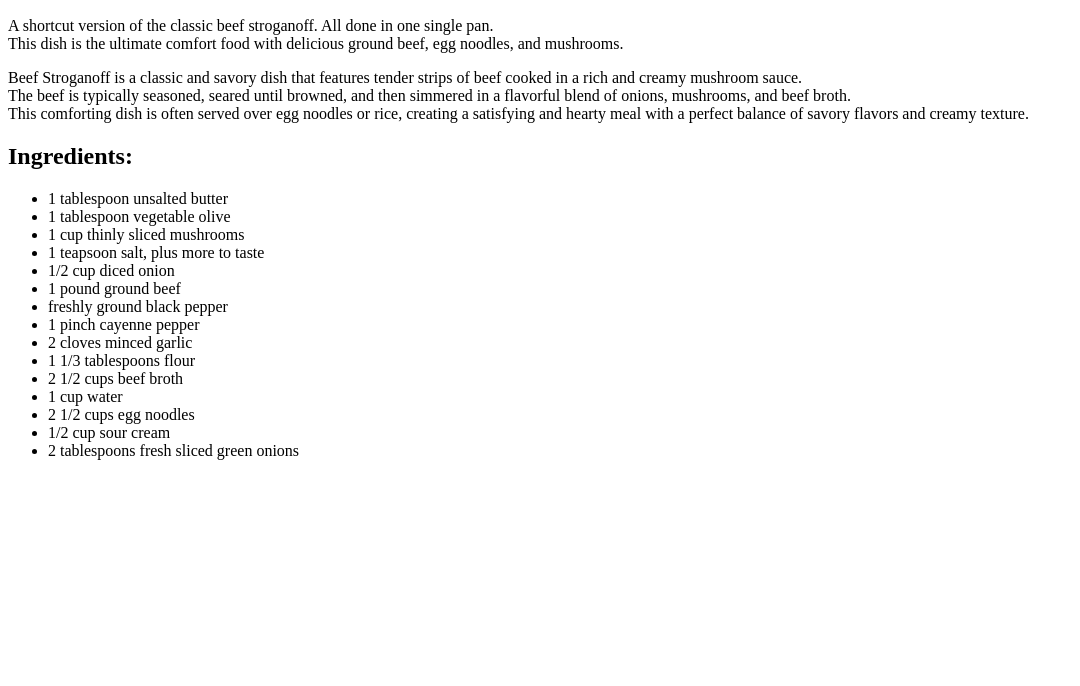
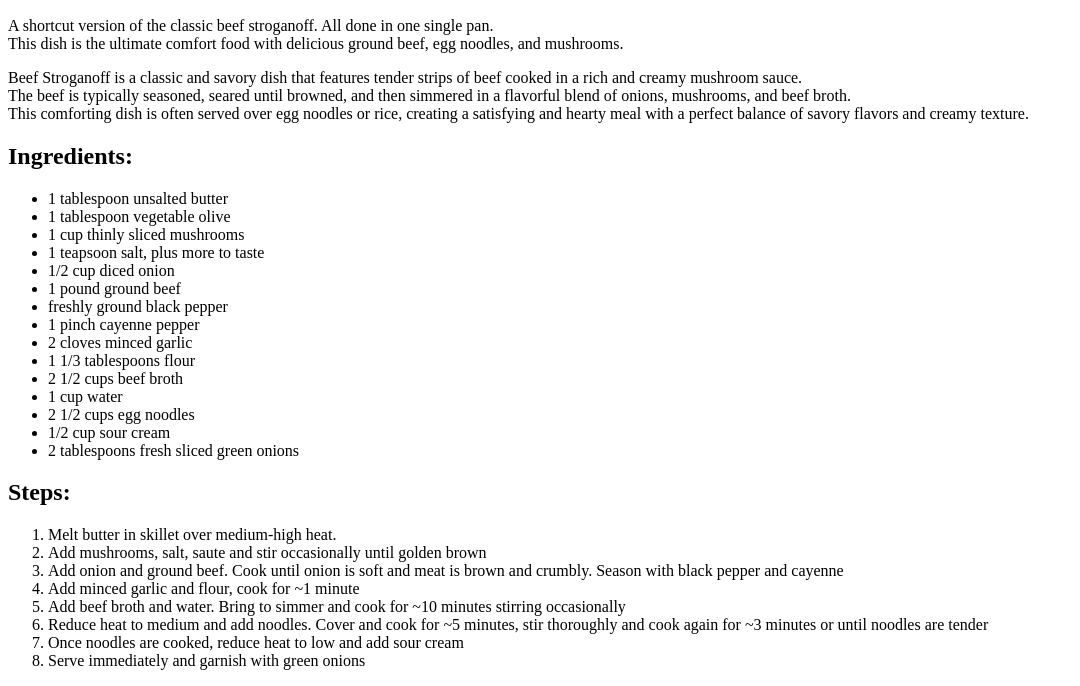
Before and after one commit to jsonp504/odin-recipes, a plain HTML site: page recipes/stroganoff.html in a window 1280 px wide. Shown: the part 148-834 px from the top of the page, without its empty margins (0-1080 px from the left). Before the commit the page ends 800 px from the top, so only its background shows below. Drawn offline with Linux system fonts and the light colour scheme.

Commit message:
Add ordered steps list second recipe

```diff
--- a/recipes/stroganoff.html
+++ b/recipes/stroganoff.html
@@ -37,5 +37,17 @@
             <li>2 tablespoons fresh sliced green onions</li>
         </ul>
 
+        <h2>Steps:</h2>
+        <ol>
+            <li>Melt butter in skillet over medium-high heat.</li>
+            <li>Add mushrooms, salt, saute and stir occasionally until golden brown</li>
+            <li>Add onion and ground beef. Cook until onion is soft and meat is brown and crumbly. Season with black pepper and cayenne</li>
+            <li>Add minced garlic and flour, cook for ~1 minute</li>
+            <li>Add beef broth and water. Bring to simmer and cook for ~10 minutes stirring occasionally</li>
+            <li>Reduce heat to medium and add noodles. Cover and cook for ~5 minutes, stir thoroughly and cook again for ~3 minutes or until noodles are tender</li>
+            <li>Once noodles are cooked, reduce heat to low and add sour cream</li>
+            <li>Serve immediately and garnish with green onions</li>
+        </ol>
+
     </body>
 </html>
```
